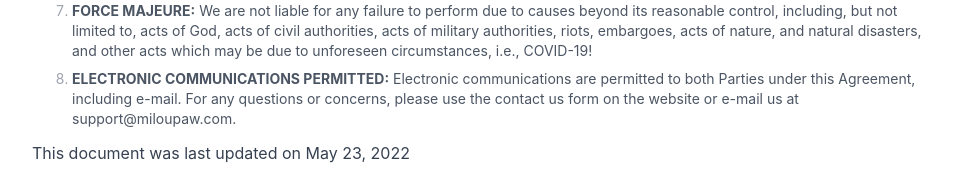
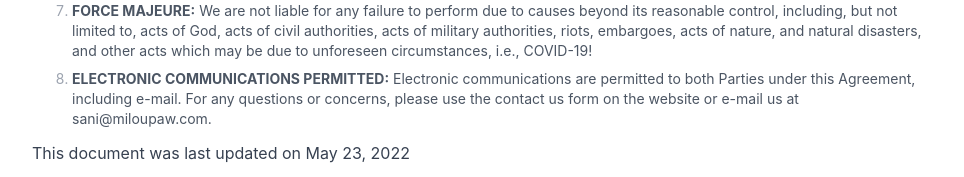
Before and after one commit to settleonai/miloupaw-public, a Next.js app in the folder web/: page /legal/terms in a window 1280 px wide. Shown: the part 6484-6661 px from the top of the page, without its empty margins (312-1276 px from the left). Built offline with nearby package versions, Linux system fonts and the light colour scheme.

Commit message:
contact update

```diff
--- a/web/components/legals/PrivacyComponent.js
+++ b/web/components/legals/PrivacyComponent.js
@@ -572,7 +572,7 @@ export default function PrivacyComponent() {
         you about your use of the Services. Also, we may receive a confirmation
         when you open an email from us, which helps us improve our services. If
         you do not want to receive communications from us, please indicate your
-        preference by emailing us at support@miloupaw.com.
+        preference by emailing us at sani@miloupaw.com.
       </p>
       <h2 className="mt-6 text-lg font-display">
         How Do We Share Your Information?
@@ -657,12 +657,12 @@ export default function PrivacyComponent() {
       <p className="text-base text-gray-700 pt-3">
         You can exercise any of the rights described above in the “What are your
         choices and how can you exercise them?” section above directly by
-        sending an email to support@miloupaw.com or by mailing a non-registered
+        sending an email to sani@miloupaw.com or by mailing a non-registered
         letter with a document proving your identity to the below address:
       </p>
       <h2 className="mt-6 text-lg font-display">Fnel Inc.</h2>
       <p className="text-base text-gray-700 pt-3">
-        <strong>email</strong>: support@miloupaw.com
+        <strong>email</strong>: sani@miloupaw.com
         <br />
         <strong>Phone</strong>: 510 394-2458
         <br />
@@ -1197,7 +1197,7 @@ export default function PrivacyComponent() {
         If you would like to contact us to understand more about this Policy or
         wish to contact us concerning any matter relating to individual rights
         and your Personal Information, you may do so via the contact us or email
-        us at support@miloupaw.com.
+        us at sani@miloupaw.com.
       </p>
       <p className="text-base text-gray-700 pt-3">
         This document was last updated on May 23, 2022
--- a/web/components/legals/TermsComponent.js
+++ b/web/components/legals/TermsComponent.js
@@ -444,7 +444,7 @@ export default function TermsComponent() {
           <strong> ELECTRONIC COMMUNICATIONS PERMITTED:</strong> Electronic
           communications are permitted to both Parties under this Agreement,
           including e-mail. For any questions or concerns, please use the
-          contact us form on the website or e-mail us at support@miloupaw.com.
+          contact us form on the website or e-mail us at sani@miloupaw.com.
         </ListItem>
       </ListWrapper>
       <ParagraphObj>
```
Also changed, not shown: 2 other files (tests, documents, lock files or other folders).
